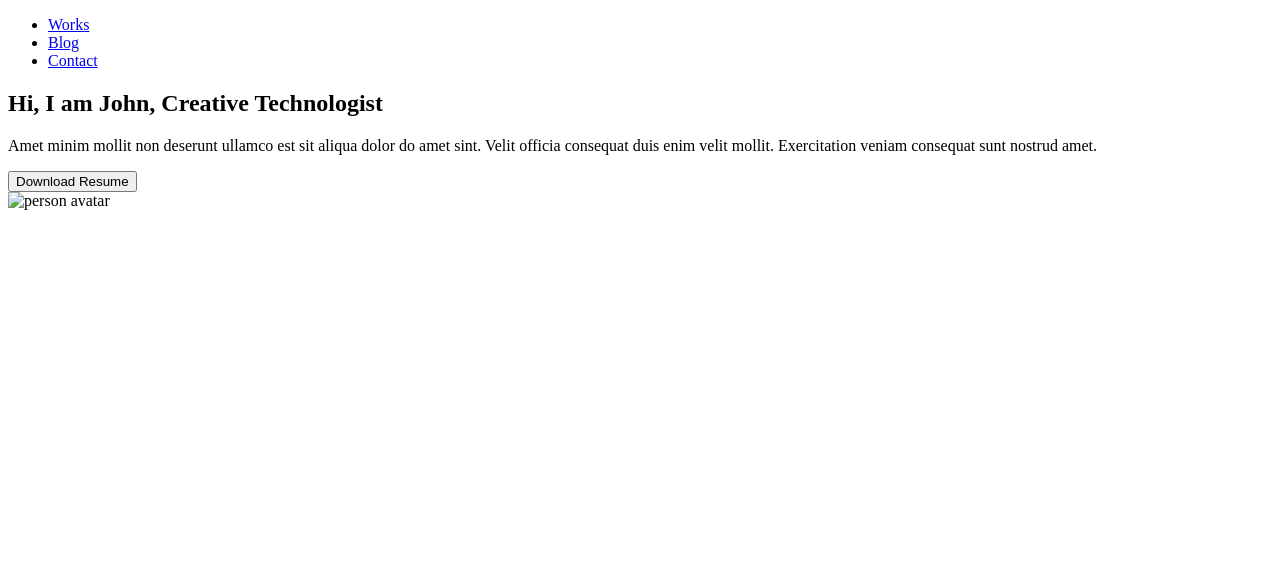
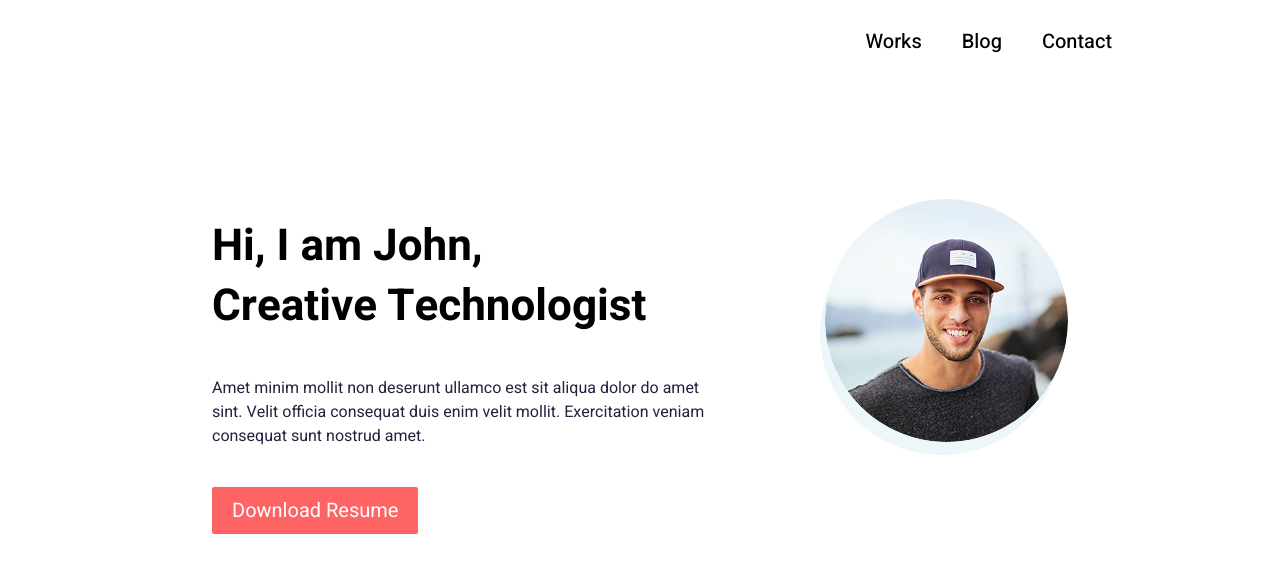
Before and after one commit to instructors-eugene/john-website, a plain HTML site: page index.html in a window 1280 px wide. Drawn offline with Linux system fonts and the light colour scheme; the site is published under a folder, as on GitHub Pages, so addresses that start at the root find nothing; a web font is replaced by a local one.

Commit message:
fix: update rel paths

```diff
--- a/index.html
+++ b/index.html
@@ -3,7 +3,7 @@
   <head>
     <meta charset="UTF-8" />
     <meta name="viewport" content="width=device-width, initial-scale=1.0" />
-    <link rel="stylesheet" href="/css/style.css" />
+    <link rel="stylesheet" href="./css/style.css" />
     <link rel="preconnect" href="https://fonts.googleapis.com" />
     <link rel="preconnect" href="https://fonts.gstatic.com" crossorigin />
     <link
@@ -34,7 +34,7 @@
           <button class="main_button">Download Resume</button>
         </div>
         <div class="main_image_wrapper">
-          <img src="/imgs/man.jpg" alt="person avatar" />
+          <img src="./imgs/man.jpg" alt="person avatar" />
         </div>
       </section>
     </main>
```
